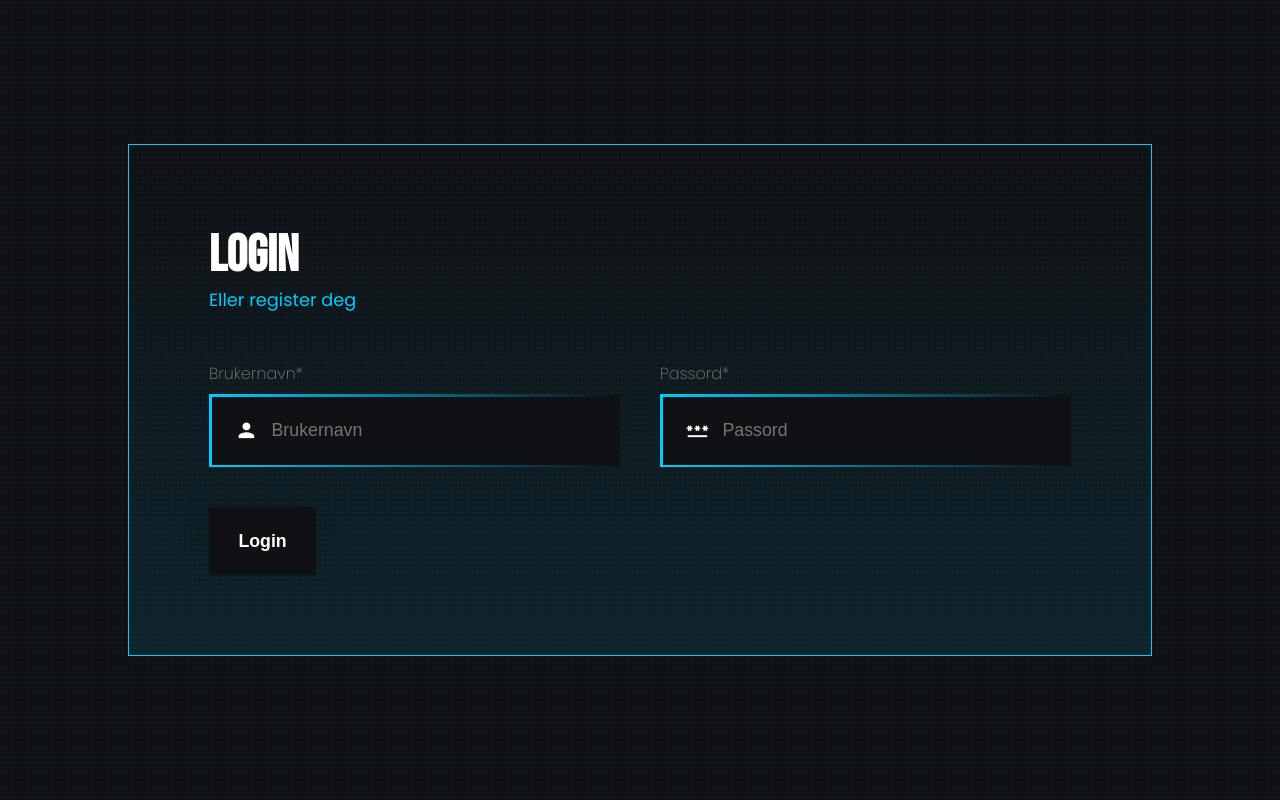
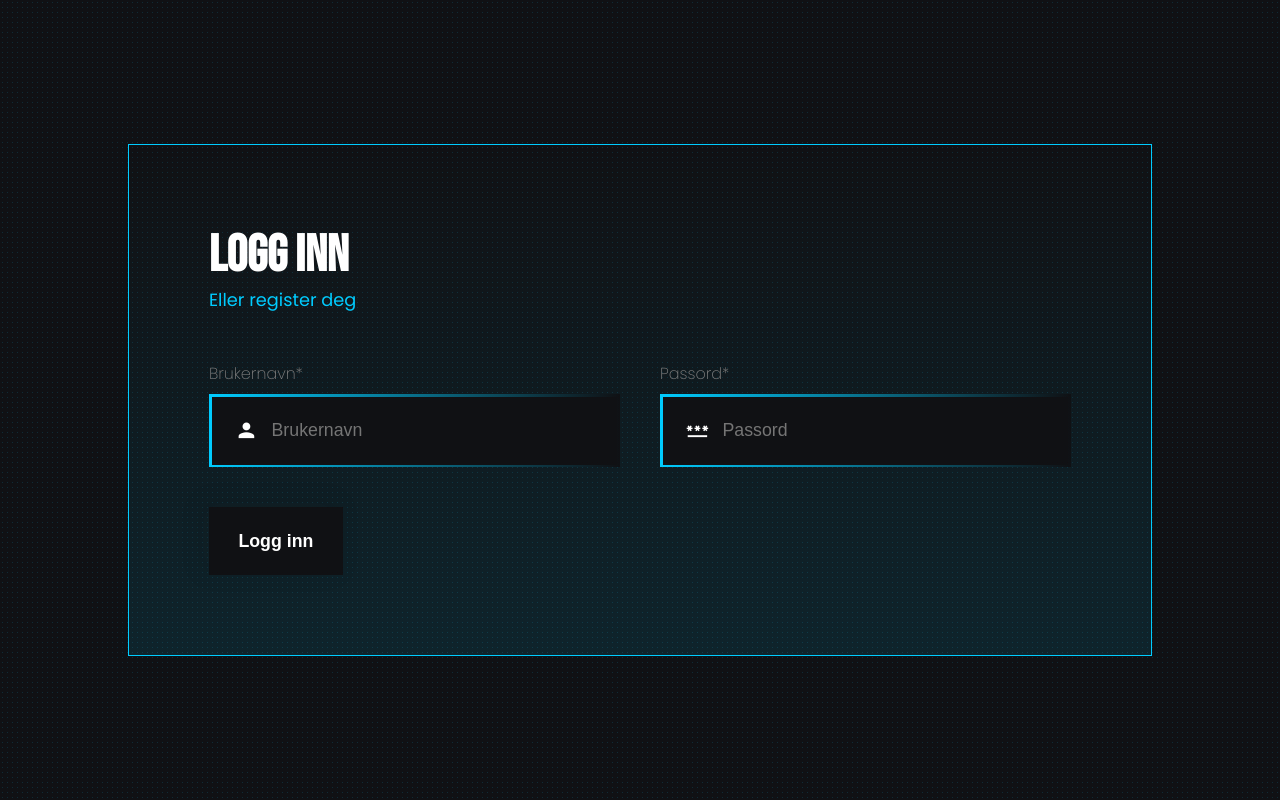
Before and after one commit to Artx999/cyberSecret, a PHP site: page /login.php in a window 1280 px wide. Run offline with PHP 8.4, Linux system fonts and the light colour scheme.

Commit message:
Translated English to Norwegian

```diff
--- a/login.php
+++ b/login.php
@@ -28,7 +28,7 @@ $rootPath = "";
 
     <form class="user-form view-width flexbox-col" method="post" action="backend/loginSys.php">
         <div class="user-form-top">
-            <h2>Login</h2>
+            <h2>Logg inn</h2>
             <a href="signup.php">Eller register deg</a>
         </div>
         <?php
@@ -59,7 +59,7 @@ $rootPath = "";
             <fieldset class="input-grid inpt-grd-2">
                 <div class="ufi-button-wrapper">
                     <button type="submit" class="ufi-button flexbox">
-                        Login
+                        Logg inn
                     </button>
                 </div>
             </fieldset>
--- a/signup.php
+++ b/signup.php
@@ -30,7 +30,7 @@ $rootPath = "";
     <form class="user-form view-width flexbox-col" method="post" action="backend/signupSys.php">
         <div class="user-form-top">
             <h2>Registrer deg</h2>
-            <a href="login.php">Eller login</a>
+            <a href="login.php">Eller logg inn</a>
         </div>
 
         <?php
```
